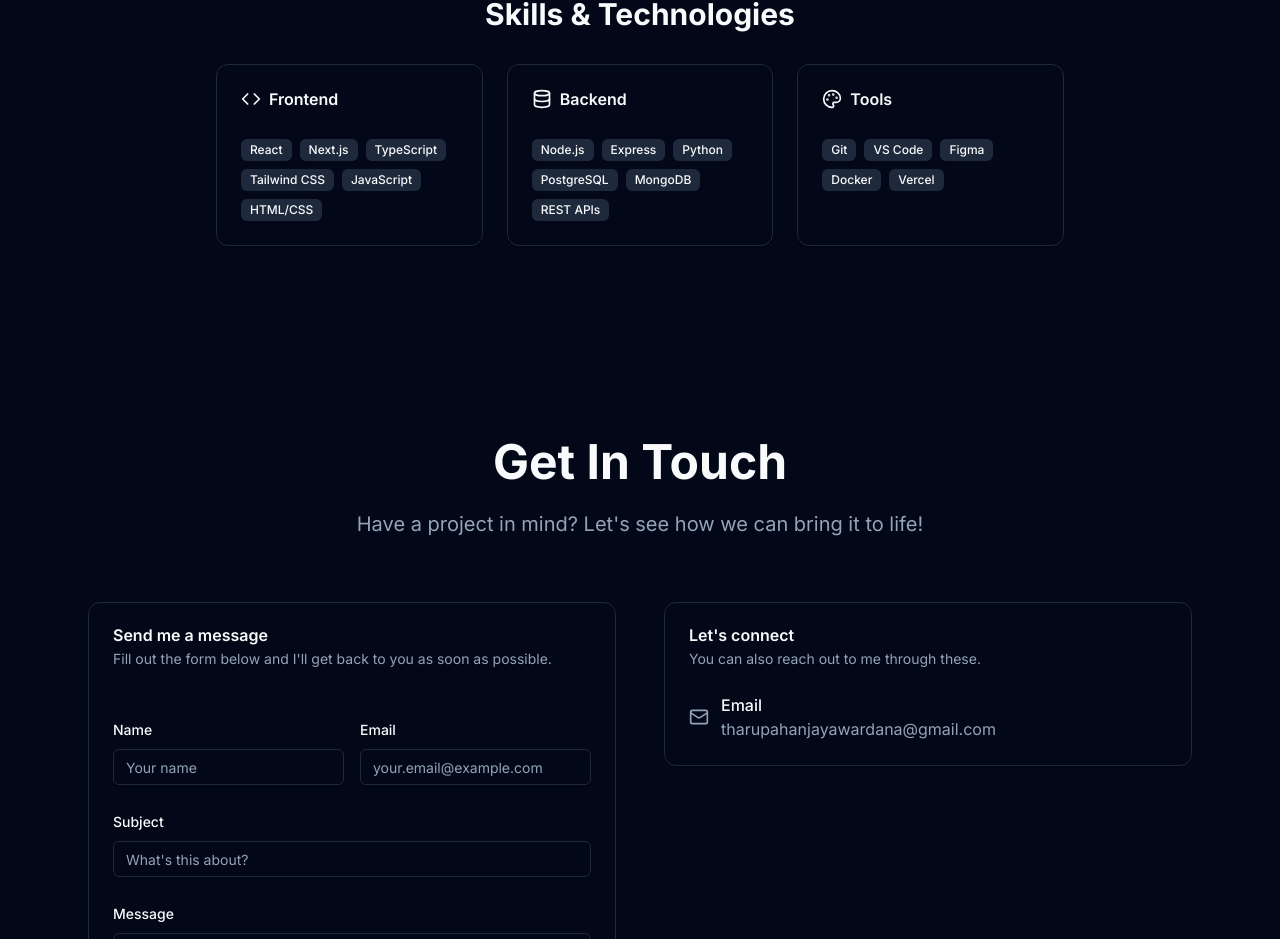
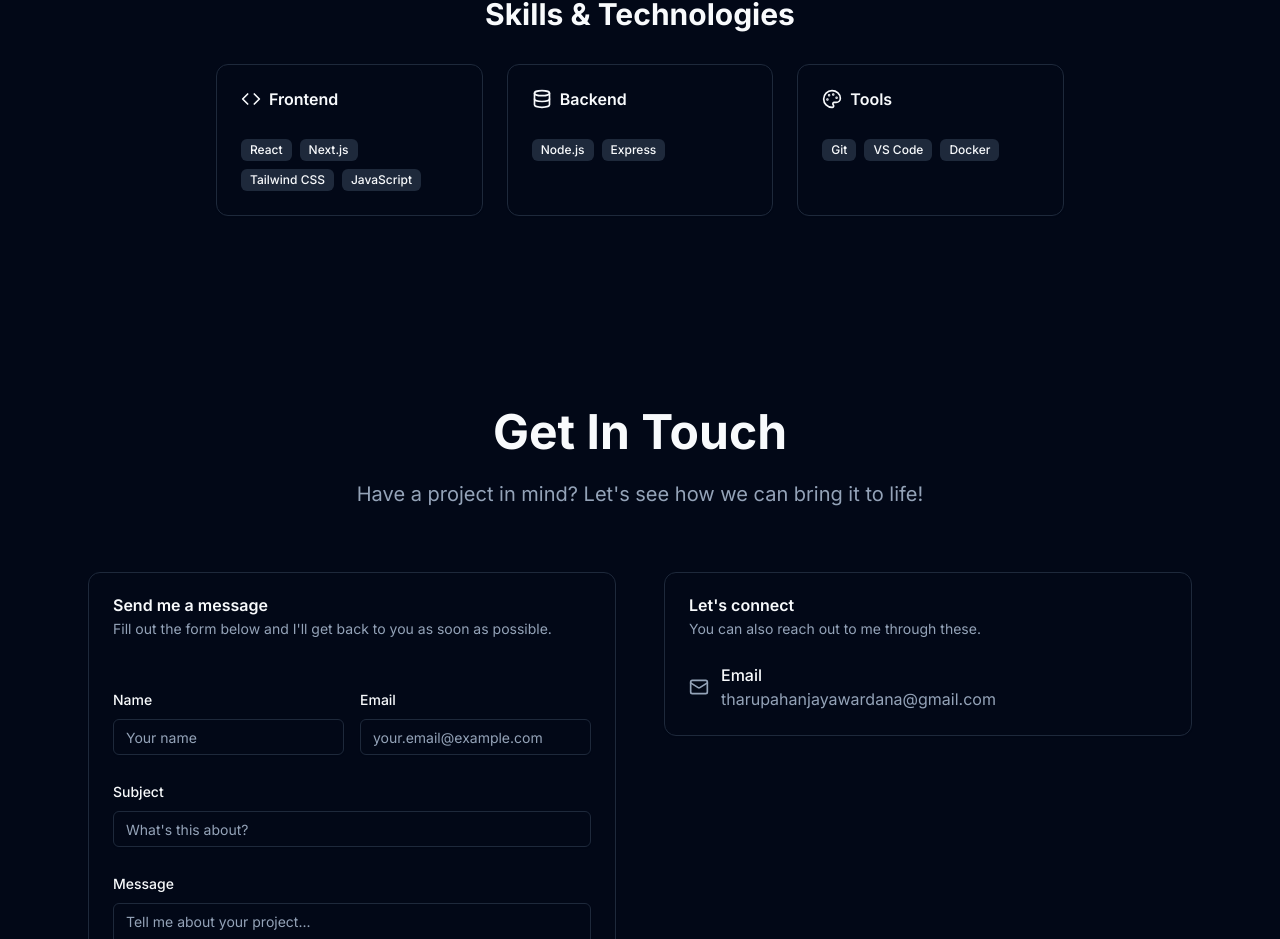
Before and after one commit to tharu-jwd/tharu-jwd.github.io, a Next.js app: page / in a window 1280 px wide. Shown: the part 2147-3086 px from the top of the page. Built offline with nearby package versions, Linux system fonts and the light colour scheme.

Commit message:
Remove some skills from the skills object

```diff
--- a/src/app/page.tsx
+++ b/src/app/page.tsx
@@ -34,9 +34,9 @@ const projects = [
 ]
 
 const skills = {
-    frontend: ["React", "Next.js", "TypeScript", "Tailwind CSS", "JavaScript", "HTML/CSS"],
-    backend: ["Node.js", "Express", "Python", "PostgreSQL", "MongoDB", "REST APIs"],
-    tools: ["Git", "VS Code", "Figma", "Docker", "Vercel"]
+    frontend: ["React", "Next.js", "Tailwind CSS", "JavaScript"],
+    backend: ["Node.js", "Express"],
+    tools: ["Git", "VS Code", "Docker"]
 }
 
 export default function Home() {
```
